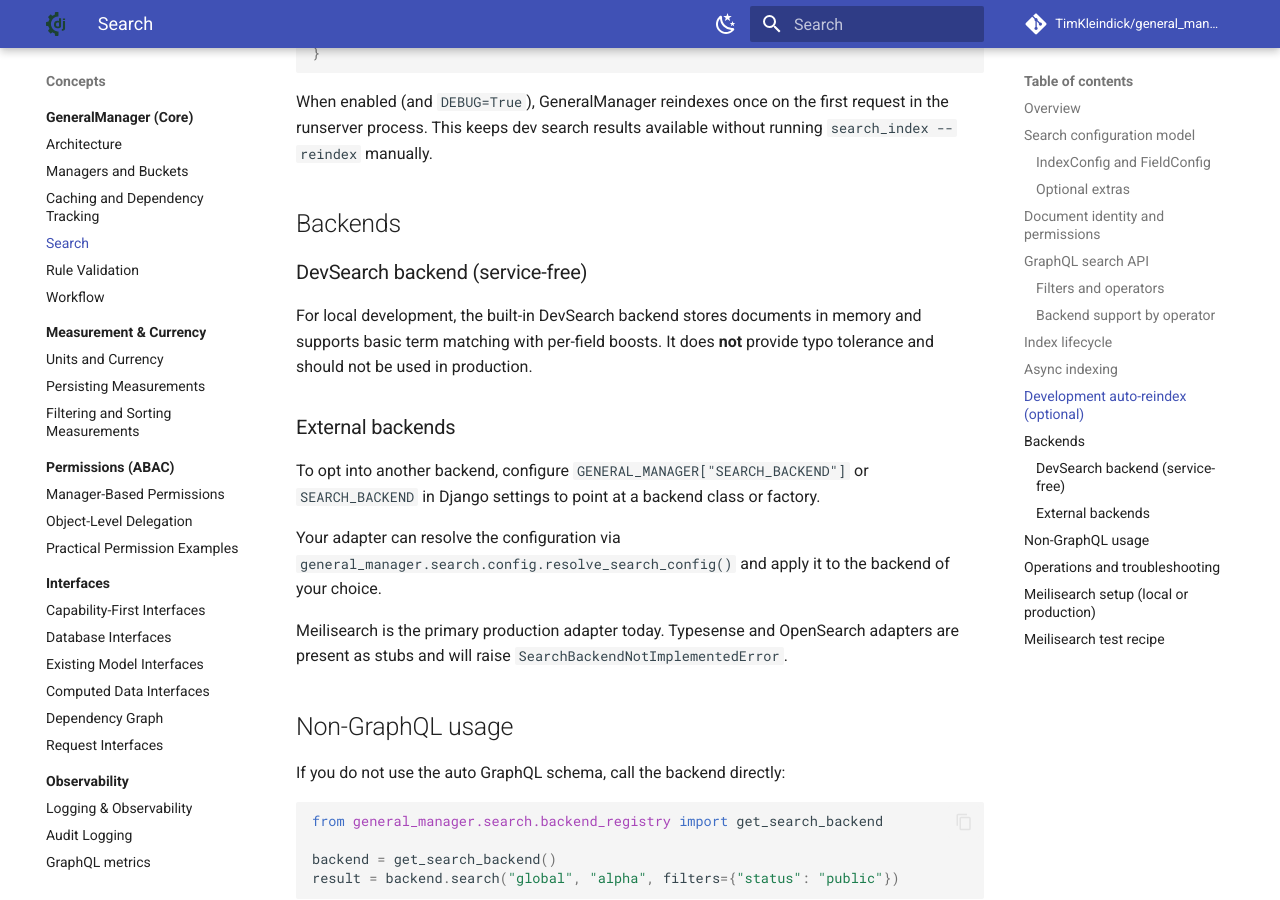
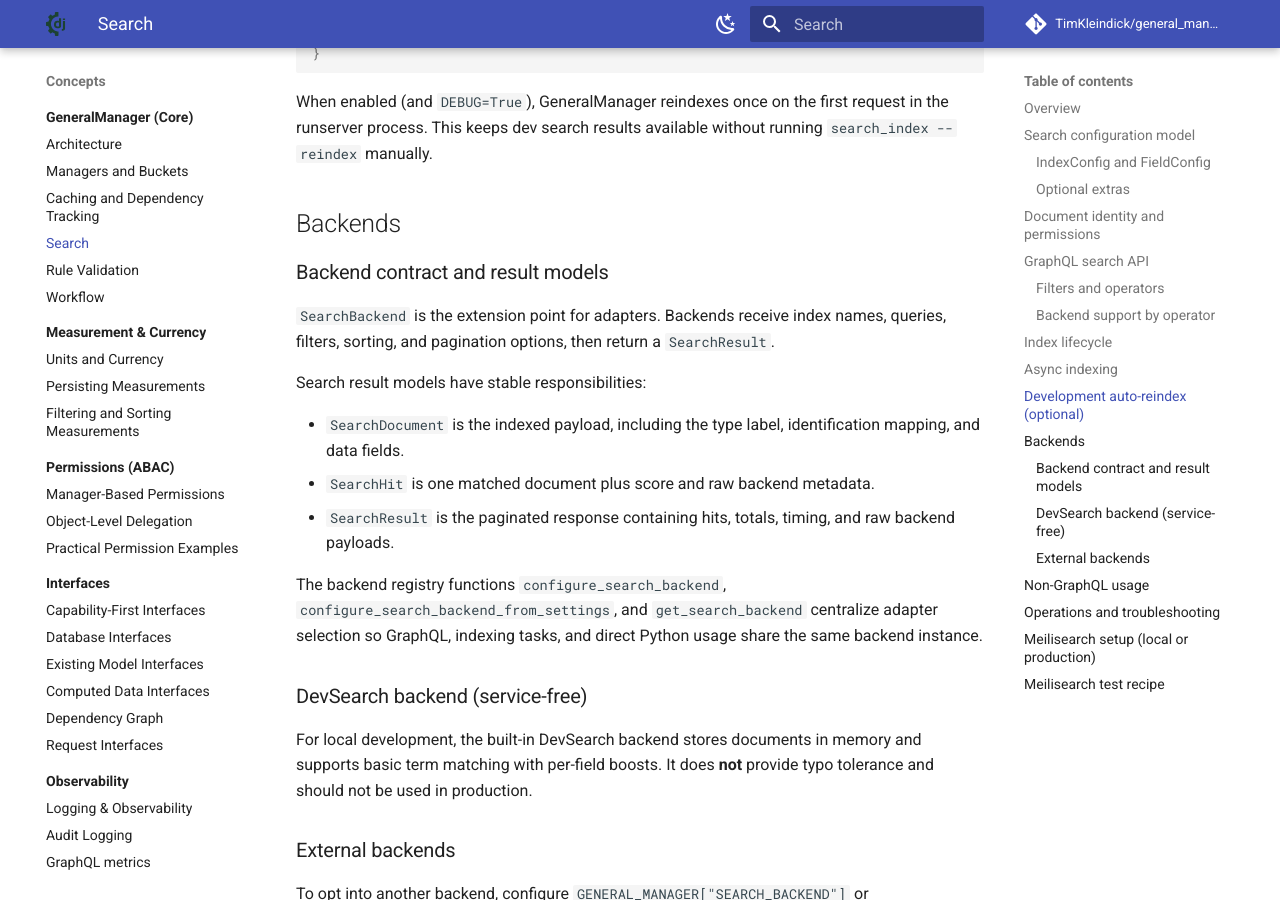
Before and after one commit to TimKleindick/general_manager, an MkDocs documentation site: the page built from docs/concepts/search.md, in a window 1280 px wide and 900 px high, scrolled down 4143 px. Built offline with MkDocs 1.6.1 and Material for MkDocs 9.7.7, drawn with Linux system fonts in a browser that asks for light colours; comment, search, counter and statistics services are not loaded.

Commit message:
docs: clarify cache and search public concepts

```diff
--- a/docs/concepts/search.md
+++ b/docs/concepts/search.md
@@ -205,6 +205,18 @@ without running `search_index --reindex` manually.
 
 ## Backends
 
+### Backend contract and result models
+
+`SearchBackend` is the extension point for adapters. Backends receive index names, queries, filters, sorting, and pagination options, then return a `SearchResult`.
+
+Search result models have stable responsibilities:
+
+- `SearchDocument` is the indexed payload, including the type label, identification mapping, and data fields.
+- `SearchHit` is one matched document plus score and raw backend metadata.
+- `SearchResult` is the paginated response containing hits, totals, timing, and raw backend payloads.
+
+The backend registry functions `configure_search_backend`, `configure_search_backend_from_settings`, and `get_search_backend` centralize adapter selection so GraphQL, indexing tasks, and direct Python usage share the same backend instance.
+
 ### DevSearch backend (service-free)
 
 For local development, the built-in DevSearch backend stores documents in
```
Also changed, not shown: docs/concepts/caching.md (+9 -0 lines).
